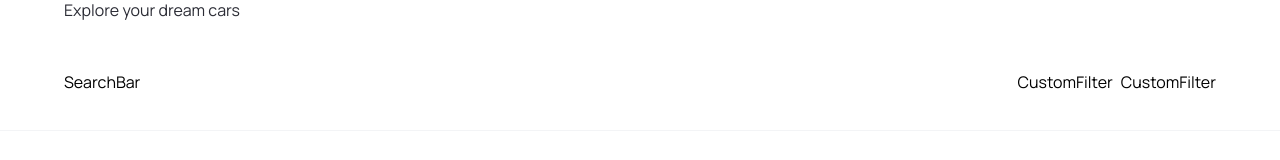
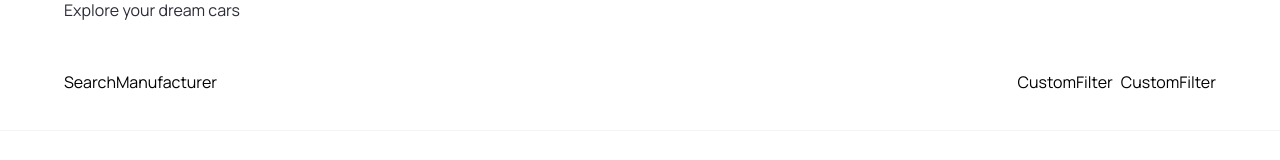
Before and after one commit to Visinho/Car_display_app, a Next.js app: page / in a window 1280 px wide. Shown: the part 916-1076 px from the top of the page. Built offline with nearby package versions, Linux system fonts and the light colour scheme.

Commit message:
WIP Searchbar components

```diff
--- a/components/SearchBar.tsx
+++ b/components/SearchBar.tsx
@@ -1,10 +1,28 @@
-import React from 'react'
+"use client";
+
+import React from 'react';
+import SearchManufacturer from './SearchManufacturer';
+import { useState } from 'react';
+
+// import { SearchManufacturer } from "./"; Also works if the two files are in the same folder and we used index to export it
 
 const SearchBar = () => {
+    const [manufacturer, setManufacturer] = useState("");
+
+    const handleSearch = () => {
+
+    }
+
   return (
-    <div>
-      SearchBar
-    </div>
+    <form className='searchbar' onClick={handleSearch}>
+      <div className='searchbar__item'>
+        {/* Implementing combo box */}
+        <SearchManufacturer
+            manufacturer={manufacturer}
+            setManufacturer={setManufacturer}
+        />
+      </div>
+    </form>
   )
 }
 
--- /dev/null
+++ b/components/SearchManufacturer.tsx
@@ -0,0 +1,12 @@
+import React from 'react';
+import { SearchManufacturerProps } from '@/types';
+
+const SearchManufacturer = ({ manufacturer, setManufacturer} :SearchManufacturerProps) => {
+  return (
+    <div>
+      SearchManufacturer
+    </div>
+  )
+}
+
+export default SearchManufacturer
--- a/components/index.ts
+++ b/components/index.ts
@@ -4,6 +4,7 @@ import Navbar from "./Navbar";
 import Footer from "./Footer";
 import SearchBar from "./SearchBar";
 import CustomFilter from "./CustomFilter";
+import SearchManufacturer from "./SearchManufacturer";
 
 export {
     Hero,
@@ -11,5 +12,6 @@ export {
     Navbar,
     Footer,
     SearchBar,
-    CustomFilter
+    CustomFilter,
+    SearchManufacturer
 }
--- a/types/index.ts
+++ b/types/index.ts
@@ -1,3 +1,4 @@
+import { manufacturers } from './../constants/index';
 import { MouseEventHandler } from "react";
 
 export interface CustomButtonProps {
@@ -6,3 +7,8 @@ export interface CustomButtonProps {
     handleClick?: MouseEventHandler<HTMLButtonElement>;
     btnType?: "button" | "submit";
 }
+
+export interface SearchManufacturerProps {
+    manufacturer: string;
+    setManufacturer: (manufacturer: string) => void;
+}
```
